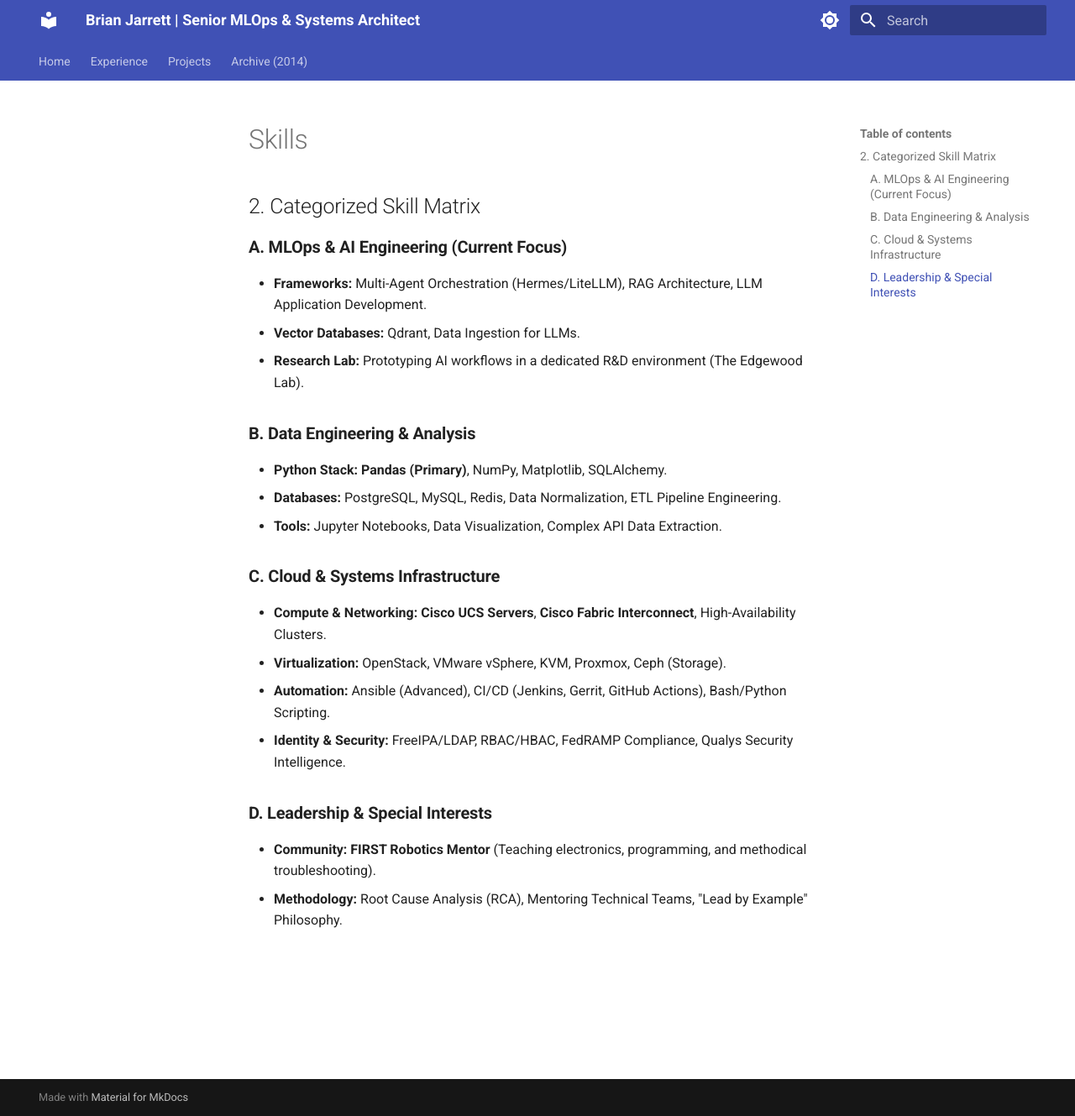
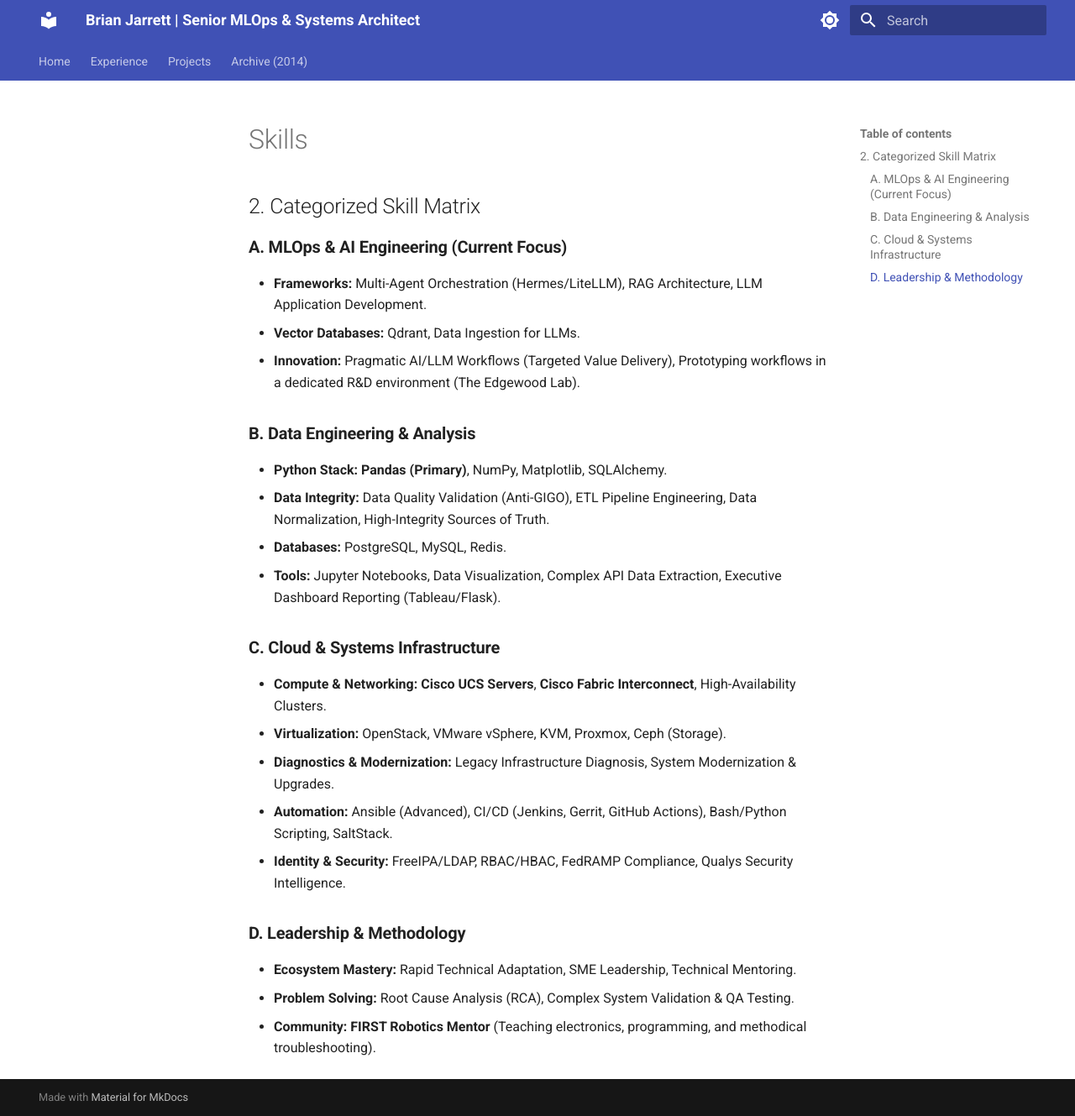
Before and after one commit to celttechie/celttechie.github.io, an MkDocs documentation site: the page built from docs/sections/skills.md, in a window 1280 px wide and 1329 px high. Shown: the whole window at 84% size. Built offline with MkDocs 1.6.1 and Material for MkDocs 9.7.7, drawn with Linux system fonts in a browser that asks for light colours.

Commit message:
align Categorized Skill Matrix in skills.md with verified executive summary themes and rebuild site/PDFs

```diff
--- a/docs/sections/skills.md
+++ b/docs/sections/skills.md
@@ -3,19 +3,22 @@
 ### **A. MLOps & AI Engineering (Current Focus)**
 *   **Frameworks:** Multi-Agent Orchestration (Hermes/LiteLLM), RAG Architecture, LLM Application Development.
 *   **Vector Databases:** Qdrant, Data Ingestion for LLMs.
-*   **Research Lab:** Prototyping AI workflows in a dedicated R&D environment (The Edgewood Lab).
+*   **Innovation:** Pragmatic AI/LLM Workflows (Targeted Value Delivery), Prototyping workflows in a dedicated R&D environment (The Edgewood Lab).
 
 ### **B. Data Engineering & Analysis**
 *   **Python Stack:** **Pandas (Primary)**, NumPy, Matplotlib, SQLAlchemy.
-*   **Databases:** PostgreSQL, MySQL, Redis, Data Normalization, ETL Pipeline Engineering.
-*   **Tools:** Jupyter Notebooks, Data Visualization, Complex API Data Extraction.
+*   **Data Integrity:** Data Quality Validation (Anti-GIGO), ETL Pipeline Engineering, Data Normalization, High-Integrity Sources of Truth.
+*   **Databases:** PostgreSQL, MySQL, Redis.
+*   **Tools:** Jupyter Notebooks, Data Visualization, Complex API Data Extraction, Executive Dashboard Reporting (Tableau/Flask).
 
 ### **C. Cloud & Systems Infrastructure**
 *   **Compute & Networking:** **Cisco UCS Servers**, **Cisco Fabric Interconnect**, High-Availability Clusters.
 *   **Virtualization:** OpenStack, VMware vSphere, KVM, Proxmox, Ceph (Storage).
-*   **Automation:** Ansible (Advanced), CI/CD (Jenkins, Gerrit, GitHub Actions), Bash/Python Scripting.
+*   **Diagnostics & Modernization:** Legacy Infrastructure Diagnosis, System Modernization & Upgrades.
+*   **Automation:** Ansible (Advanced), CI/CD (Jenkins, Gerrit, GitHub Actions), Bash/Python Scripting, SaltStack.
 *   **Identity & Security:** FreeIPA/LDAP, RBAC/HBAC, FedRAMP Compliance, Qualys Security Intelligence.
 
-### **D. Leadership & Special Interests**
+### **D. Leadership & Methodology**
+*   **Ecosystem Mastery:** Rapid Technical Adaptation, SME Leadership, Technical Mentoring.
+*   **Problem Solving:** Root Cause Analysis (RCA), Complex System Validation & QA Testing.
 *   **Community:** **FIRST Robotics Mentor** (Teaching electronics, programming, and methodical troubleshooting).
-*   **Methodology:** Root Cause Analysis (RCA), Mentoring Technical Teams, "Lead by Example" Philosophy.
```
Also changed, not shown: site/index.html, site/search/search_index.json, site/sections/skills/index.html, 2 other files.
